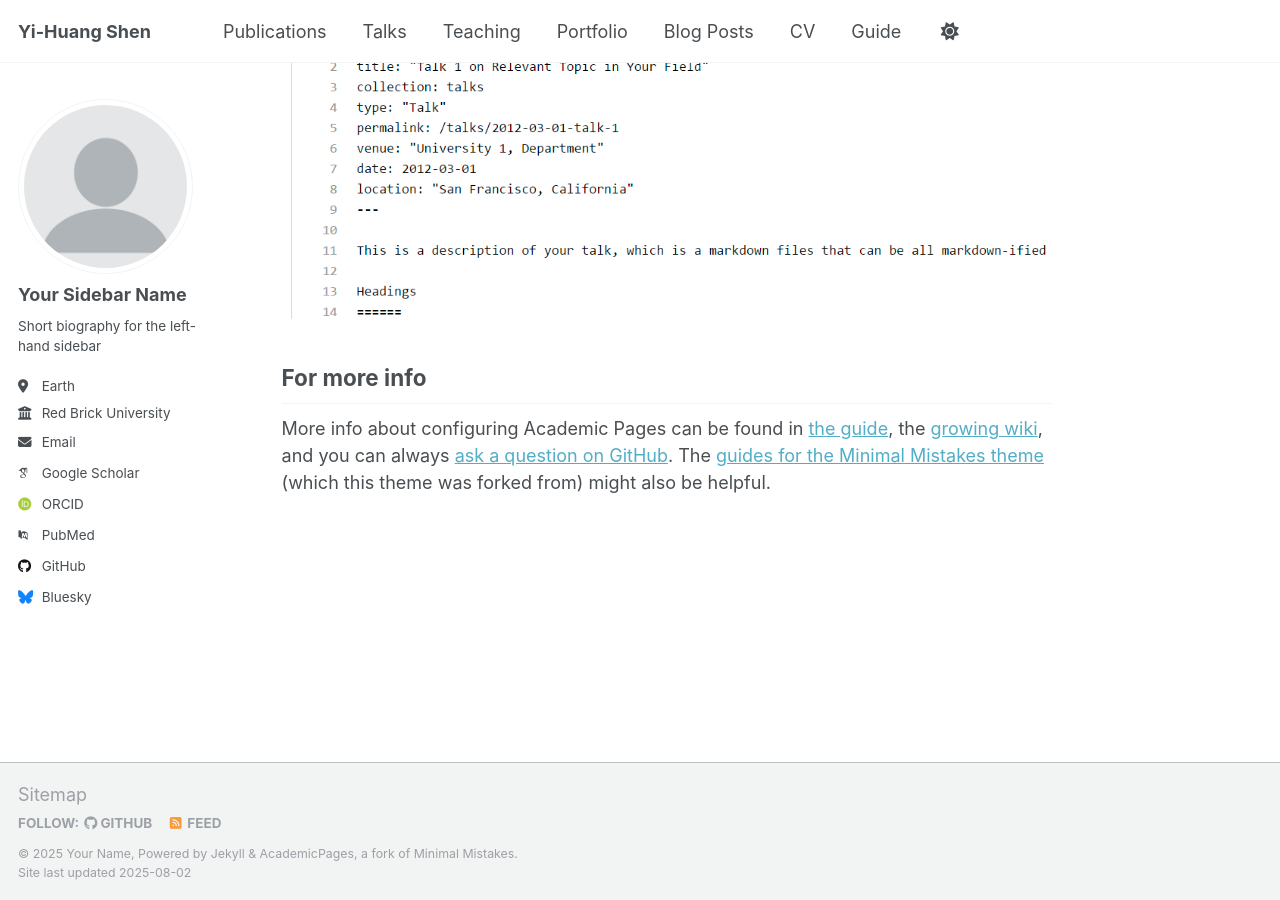
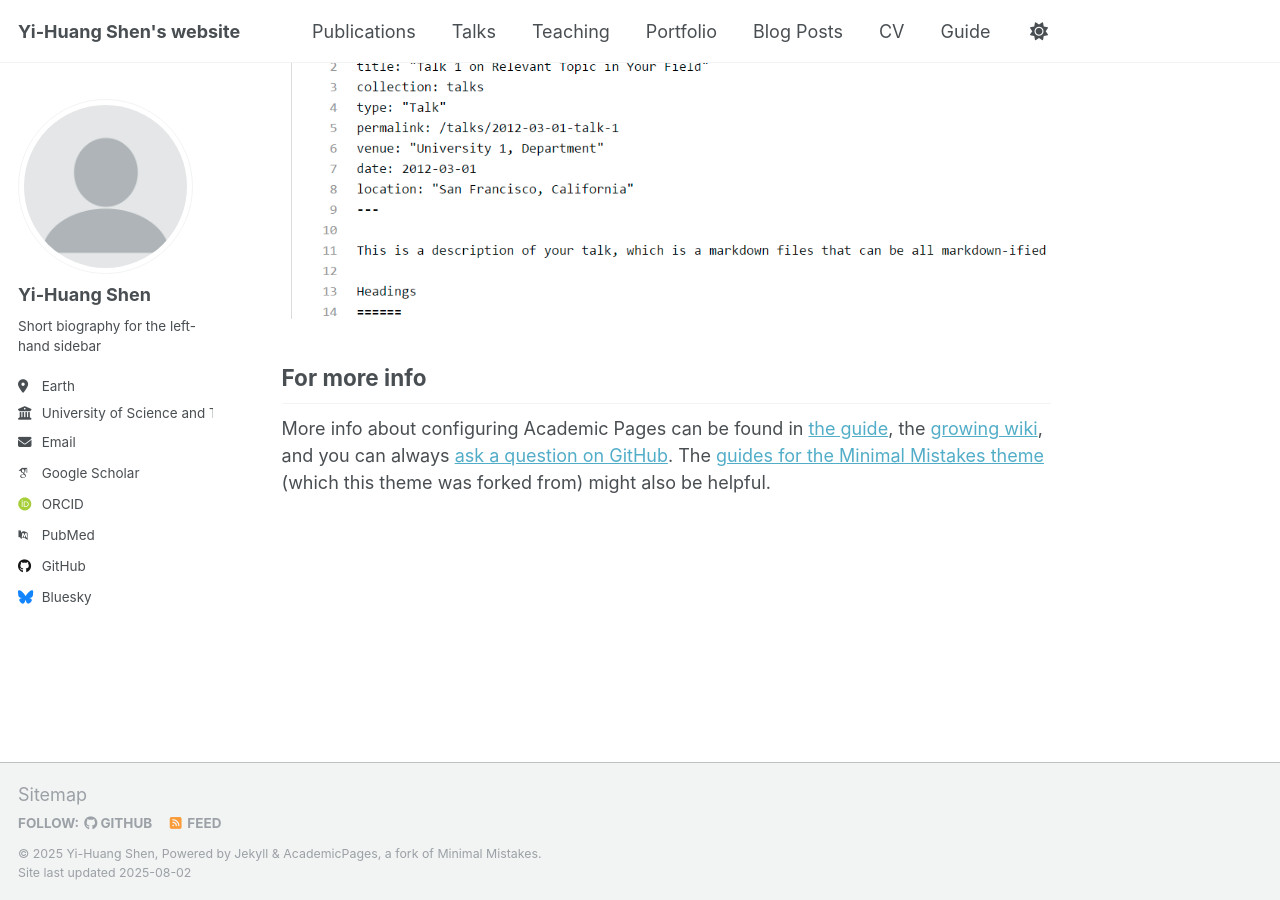
Before and after one commit to YiHuangShen-USTC/YiHuangShen-USTC.github.io, a Jekyll site: the page built from _pages/about.md, in a window 1280 px wide and 900 px high, scrolled down 2880 px. Built offline with Jekyll 4.4.1, drawn with Linux system fonts in a browser that asks for light colours; some web fonts are replaced; a script that is not in the unit is left out.

Commit message:
Update _config.yml

```diff
--- a/_config.yml
+++ b/_config.yml
@@ -9,9 +9,9 @@
 # Basic Site Settings
 locale                   : "en-US"
 site_theme               : "default"
-title                    : "Yi-Huang Shen"
+title                    : "Yi-Huang Shen's website"
 title_separator          : "-"
-name                     : &name "Your Name"
+name                     : &name "Yi-Huang Shen"
 description              : &description "personal description"
 url                      : https://academicpages.github.io # the base hostname & protocol for your site e.g. "https://[your GitHub username].github.io" or if you already have some other page hosted on Github then use "https://[your GitHub username].github.io/[Your Repo Name]"
 baseurl                  : "" # the subpath of your site, e.g. "/blog"
@@ -23,13 +23,13 @@ repository               : "academicpages/academicpages.github.io"
 author:
   # Biographic information
   avatar           : "profile.png"
-  name             : "Your Sidebar Name"
+  name             : "Yi-Huang Shen"
   pronouns         : # example: "she/her"
   bio              : "Short biography for the left-hand sidebar"
   location         : "Earth"
-  employer         : "Red Brick University"
+  employer         : "University of Science and Technology of China"
   uri              : # URL
-  email            : "none@example.org"
+  email            : "yhshen@ustc.edu.cn"
 
   # Academic websites
   academia         : # URL
```
